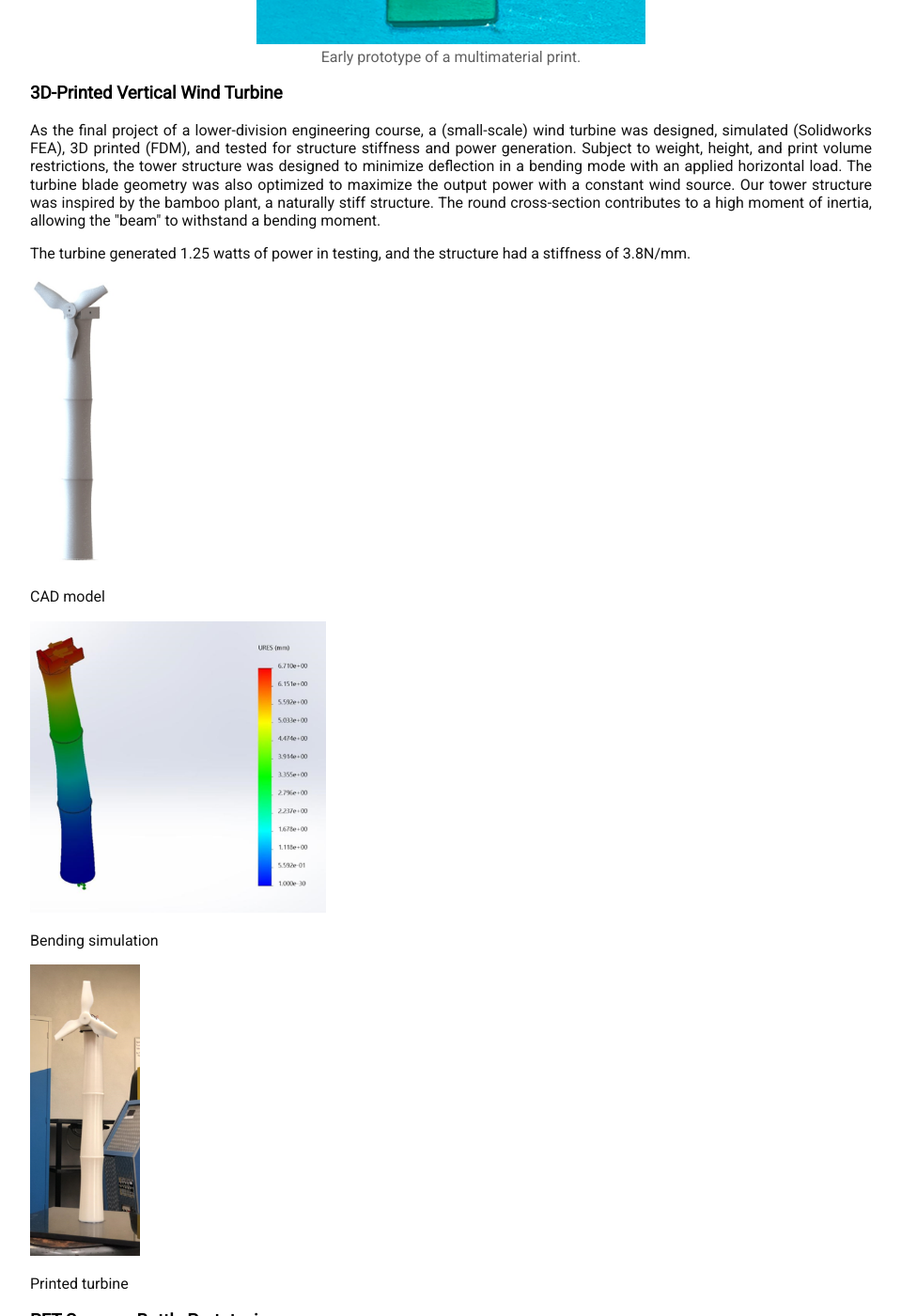
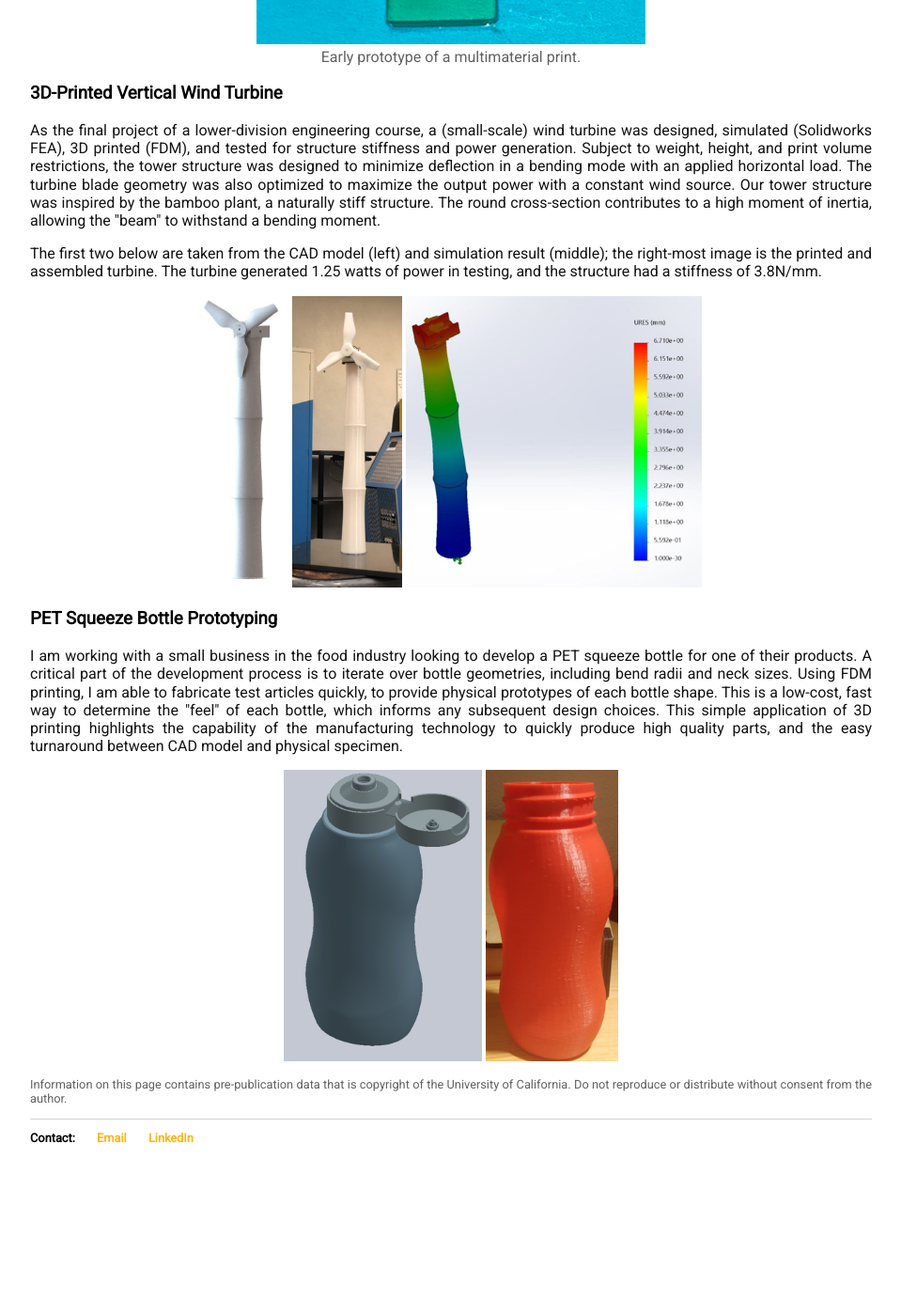
Before and after one commit to carbonheliumnitrogen/carbonheliumnitrogen.github.io, a Jekyll site: the page built from projects.html, in a window 1280 px wide and 1400 px high, scrolled down 1644 px. Shown: the whole window at 94% size, without its empty margins (160-1119 px from the left). Built offline with Jekyll 4.4.1, drawn with Linux system fonts in a browser that asks for light colours; after the commit the page ends 2942 px from its top, so only the background shows below that.

Commit message:
Update projects.html

```diff
--- a/projects.html
+++ b/projects.html
@@ -59,20 +59,11 @@ color:#616161;
 
 	<h3>3D-Printed Vertical Wind Turbine</h3>
 	<p>As the final project of a lower-division engineering course, a (small-scale) wind turbine was designed, simulated (Solidworks FEA), 3D printed (FDM), and tested for structure stiffness and power generation. Subject to weight, height, and print volume restrictions, the tower structure was designed to minimize deflection in a bending mode with an applied horizontal load. The turbine blade geometry was also optimized to maximize the output power with a constant wind source. Our tower structure was inspired by the bamboo plant, a naturally stiff structure. The round cross-section contributes to a high moment of inertia, allowing the "beam" to withstand a bending moment. </p>
-	<p> The turbine generated 1.25 watts of power in testing, and the structure had a stiffness of 3.8N/mm. </p>
-<div class="row">
-    <div class="pic">
-    	<img class="column" src="B1.png">
-        <p>CAD model</p>
-    </div>
-    <div class="pic">
-    	<img class="column" src="B3.png">
-        <p>Bending simulation</p>
-    </div>
-    <div class="pic">
-    	<img class="column" src="B2.png">
-        <p>Printed turbine</p>
-    </div>
+	<p>The first two below are taken from the CAD model (left) and simulation result (middle); the right-most image is the printed and assembled turbine. The turbine generated 1.25 watts of power in testing, and the structure had a stiffness of 3.8N/mm. </p>
+<div id="row">
+    <img class="column" src="B1.png" >
+    <img class="column" src="B2.png" >
+    <img class="column" src="B3.png" >
 </div>
 
 	<h3>PET Squeeze Bottle Prototyping</h3>
```
